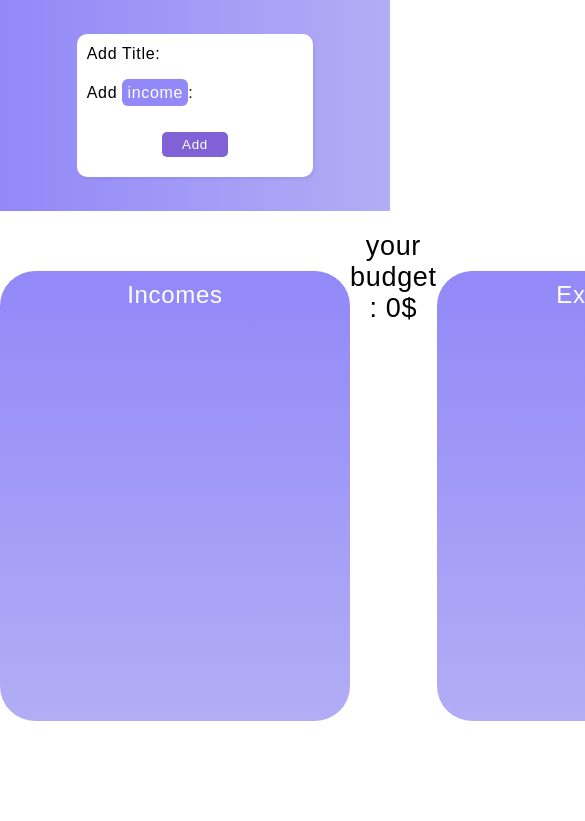
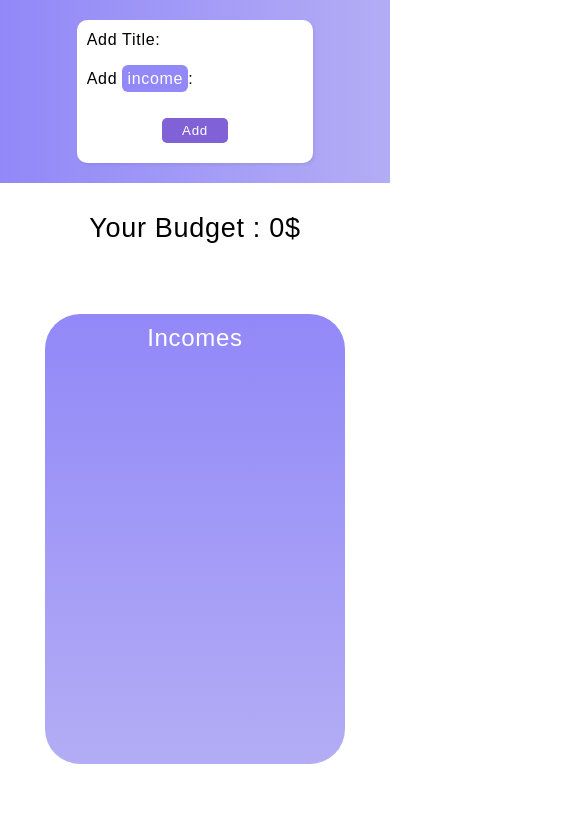
Before and after one commit to kouroshAf81/Expense-Tracker, a plain HTML site: page index.html in a window 390 px wide. Shown: the top 821 px of the page, 585 px wide, since content can reach past the window. Drawn offline with Linux system fonts and the light colour scheme.

Commit message:
make responsive

```diff
--- a/css/style.css
+++ b/css/style.css
@@ -32,7 +32,7 @@ body {
     justify-content: center;
     flex-direction: column;
     background: linear-gradient(to right, #9288F8, #b3adf5);
-    height: 25vh;
+    padding: 20px 0;
 }
 
 .container {
@@ -123,6 +123,7 @@ body {
     display: grid;
     grid-template-columns: 1fr 1fr 1fr;
     text-align: center;
+    padding: 0 15px;
 }
 
 .outcome {
@@ -183,6 +184,7 @@ body {
 .budget {
     margin-top: 20px;
     font-size: 27px;
+    padding: 10px;
 }
 
 /* scrollbar */
@@ -200,3 +202,21 @@ body {
     background: #3226536e;
     border-radius: 10px;
 }
+
+@media screen and (max-width: 849px) {
+    .income-expense{
+        grid-template-columns: 1fr;
+    }
+    .budget {
+        order: -1;
+    }
+}
+
+@media screen and (max-width: 398px) {
+    .outcome {
+        width: 300px;
+    }
+    .income-item, .expense-item {
+        padding:20px 3px;
+    }
+}
--- a/index.html
+++ b/index.html
@@ -52,7 +52,7 @@
                 </div>
             </div>
             <div class="budget">
-                <p>your budget : 0$</p>
+                <p>Your Budget : 0$</p>
             </div>
             <div class="outcome">
                 <div class="outcome-heading">
--- a/js/main.js
+++ b/js/main.js
@@ -117,5 +117,5 @@ const showBudget = () => {
     let sub = expenseArray.reduce((total, current) => {
         return total - current
     }, 0)
-    budget.innerText = `your Budget: ${sum + sub}$`
+    budget.innerText = `Your Budget: ${sum + sub}$`
 }
```
